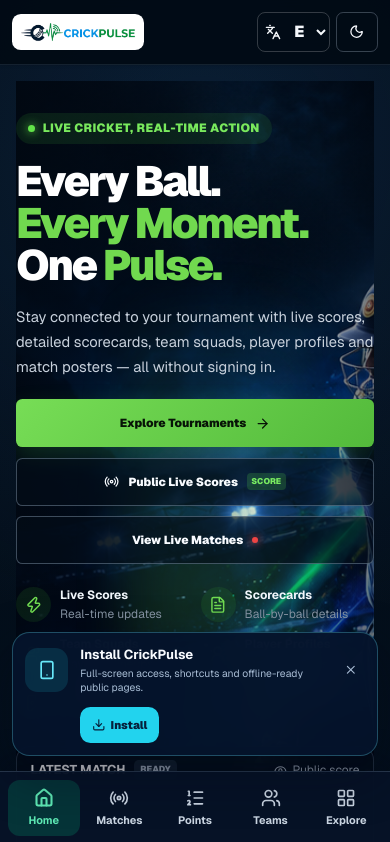
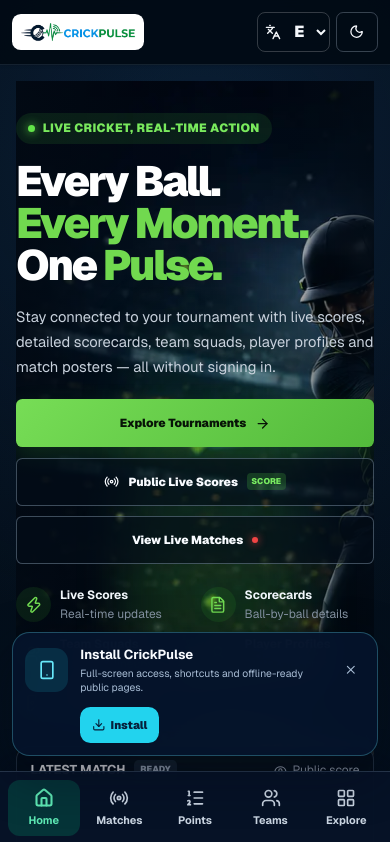
Before and after one commit to kanna897/CRICKET, a Next.js app: page /en in a window 390 px wide. Shown: the top 842 px of the page. Built offline with nearby package versions, Linux system fonts and the light colour scheme; no server answers; the database is empty.

Commit message:
Restore original landing background

```diff
--- a/app/[locale]/(public)/page.tsx
+++ b/app/[locale]/(public)/page.tsx
@@ -58,7 +58,7 @@
 };
 
 export default function PublicHome() {
-  preload("/landing/sangakkara-stadium-hero.png", { as: "image", fetchPriority: "high" });
+  preload("/landing/cricket-hero-background.webp", { as: "image", fetchPriority: "high" });
   const [tournaments, setTournaments] = useState<Tournament[]>([]);
   const [teams, setTeams] = useState<Team[]>([]);
   const [matches, setMatches] = useState<Match[]>([]);
--- a/app/[locale]/globals.css
+++ b/app/[locale]/globals.css
@@ -2548,8 +2548,8 @@
 .public-nav-actions button:hover { border-color: #75dc53; }
 
 .public-landing > main { width: 100%; margin: 0; padding: 1.8rem clamp(1rem, 2.1vw, 2.5rem) 2.5rem; }
-.landing-hero { position: relative; display: grid; min-height: calc(100svh - 7rem); grid-template-columns: minmax(22rem, .9fr) minmax(20rem, .78fr) minmax(21rem, .72fr); align-items: center; gap: 1.5rem; overflow: hidden; border-bottom: 1px solid rgb(126 164 199 / 13%); padding: 1.4rem 0 1.6rem; }
-.landing-hero::before { position: absolute; inset: 0; z-index: 0; background: linear-gradient(90deg, rgb(1 7 15 / 82%) 0%, rgb(1 8 17 / 54%) 34%, rgb(1 8 17 / 8%) 64%, rgb(1 8 17 / 54%) 100%), url("/landing/sangakkara-stadium-hero.png") 68% center/cover no-repeat; content: ""; opacity: 1; }
+.landing-hero { position: relative; display: grid; min-height: 34rem; grid-template-columns: minmax(22rem, .9fr) minmax(20rem, .78fr) minmax(21rem, .72fr); align-items: center; gap: 1.5rem; overflow: hidden; border-bottom: 1px solid rgb(126 164 199 / 13%); padding: 1.4rem 0 1.6rem; }
+.landing-hero::before { position: absolute; inset: 0; z-index: 0; background: linear-gradient(90deg, rgb(2 10 20 / 88%) 0%, rgb(2 11 21 / 18%) 43%, rgb(2 11 21 / 8%) 67%, rgb(2 11 21 / 82%) 100%), url("/landing/cricket-hero-background.webp") center/auto 100% no-repeat, url("/stadium/crickpulse-stadium-night.webp") center/cover no-repeat; content: ""; opacity: 1; }
 .landing-hero::after { position: absolute; inset: auto 0 0; z-index: 0; height: 9rem; background: linear-gradient(transparent, #03101b); content: ""; }
 .landing-stadium-glow { position: absolute; inset: 2rem 18% 0 30%; z-index: 0; border-radius: 999px; background: radial-gradient(circle, rgb(95 222 66 / 18%), transparent 65%); filter: blur(24px); }
 .landing-hero-copy,
@@ -2782,7 +2782,6 @@
 @media (max-width: 650px) {
   .public-landing > main { padding: 1rem; }
   .landing-hero-copy h1 { font-size: 2.65rem; }
-  .landing-hero::before { background-position: 62% center; }
   .landing-hero-actions { align-items: stretch; flex-direction: column; }
   .landing-feature-row { grid-template-columns: repeat(2, minmax(0, 1fr)); }
   .landing-tournament-grid { grid-template-columns: 1fr; }
```
Also changed, not shown: public/landing/sangakkara-stadium-hero.png (deleted).
